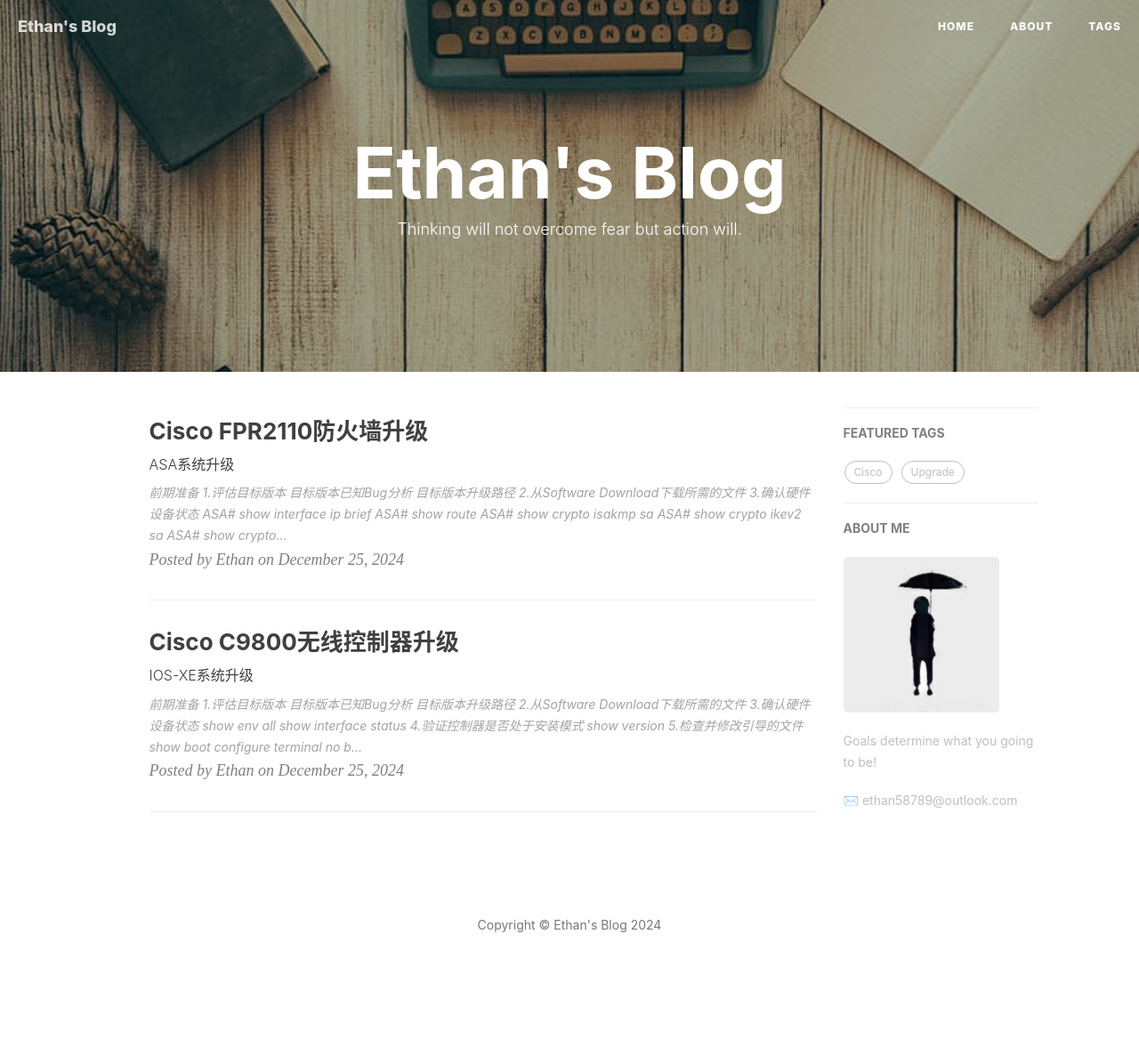
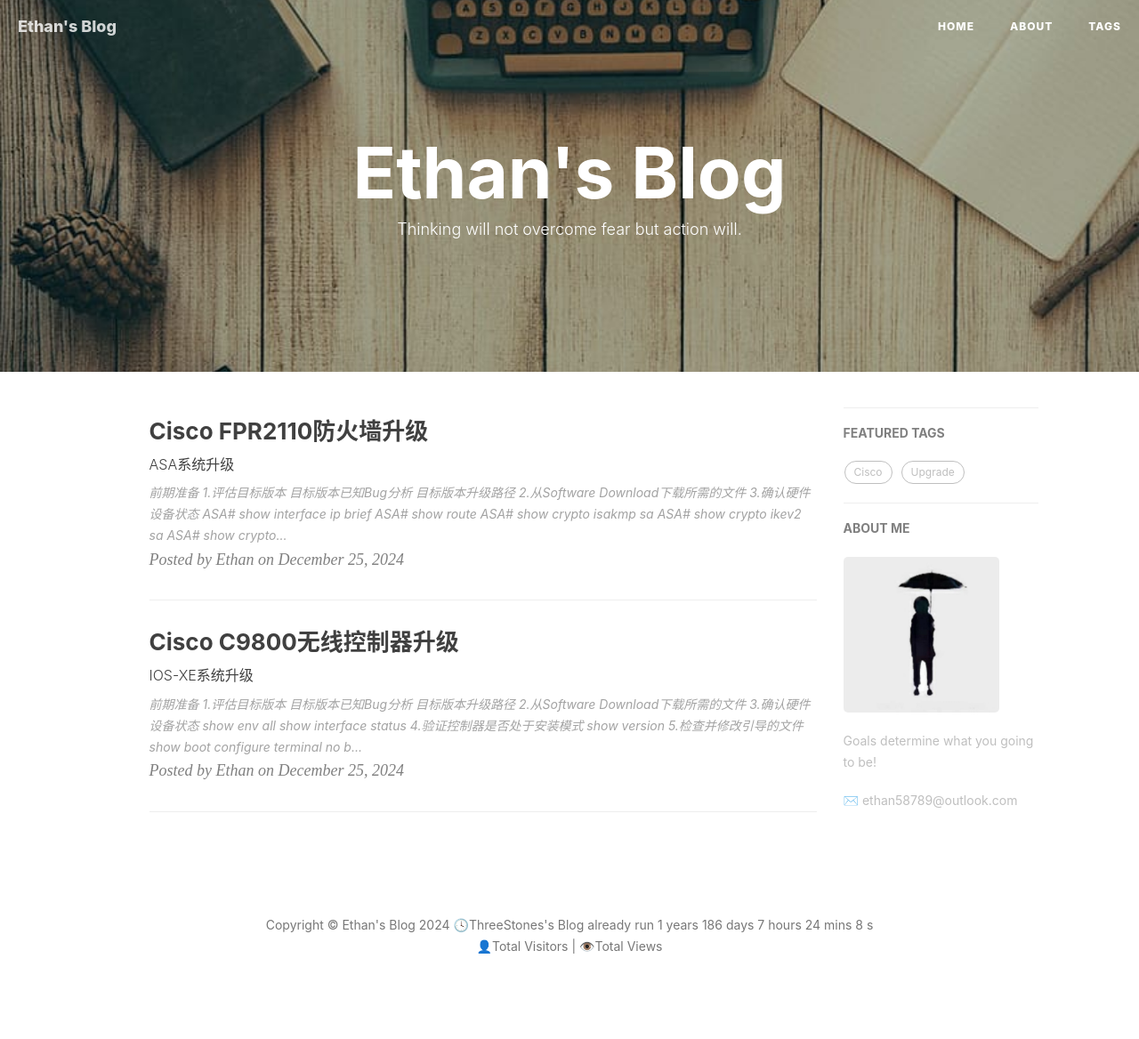
Before and after one commit to Ethan58789/Ethan58789.github.io, a Jekyll site: the page built from index.html, in a window 1280 px wide. Shown: the whole page at 89% size. Built offline with Jekyll 4.4.1, drawn with Linux system fonts in a browser that asks for light colours; nearby versions of some CDN libraries; the list of posts is cut into pages by our own code; comment, search, counter and statistics services are not loaded; before the commit the page ends 1144 px from its top, so only the background shows below that; part of the change alters nothing that is shown.

Commit message:
Initial commit

```diff
--- a/_includes/footer.html
+++ b/_includes/footer.html
@@ -92,6 +92,42 @@
                 </ul>
                 <p class="copyright text-muted">
                     Copyright &copy; {{ site.title }} {{ site.time | date: '%Y' }}
+                    <script async src="//busuanzi.ibruce.info/busuanzi/2.3/busuanzi.pure.mini.js"></script>
+                    <span id="sitetime"></span> <!--显示建站时间的地方放置此代码 可以加上其他代HTML代码加粗颜色等-->
+                    <script language=javascript>
+                    function siteTime(){
+                        window.setTimeout("siteTime()", 1000);
+                        var seconds = 1000;
+                        var minutes = seconds * 60;
+                        var hours = minutes * 60;
+                        var days = hours * 24;
+                        var years = days * 365;
+                        var today = new Date();
+                        var todayYear = today.getFullYear();
+                        var todayMonth = today.getMonth()+1;
+                        var todayDate = today.getDate();
+                        var todayHour = today.getHours();
+                        var todayMinute = today.getMinutes();
+                        var todaySecond = today.getSeconds();
+                        var t1 = Date.UTC(2023,6,24,20,00,00);  //此处填写建站时间 依次为 年,月,日,时,分,秒注意格式 半角,
+                        var t2 = Date.UTC(todayYear,todayMonth,todayDate,todayHour,todayMinute,todaySecond);
+                        var diff = t2-t1;
+                        var diffYears = Math.floor(diff/years);
+                        var diffDays = Math.floor((diff/days)-diffYears*365);
+                        var diffHours = Math.floor((diff-(diffYears*365+diffDays)*days)/hours);
+                        var diffMinutes = Math.floor((diff-(diffYears*365+diffDays)*days-diffHours*hours)/minutes);
+                        var diffSeconds = Math.floor((diff-(diffYears*365+diffDays)*days-diffHours*hours-diffMinutes*minutes)/seconds);
+                        document.getElementById("sitetime").innerHTML="🕓ThreeStones's Blog already run "+diffYears+" years "+diffDays+" days "+diffHours+" hours "+diffMinutes+" mins "+diffSeconds+" s";
+                        }
+                        siteTime();
+                    </script>
+                    <br />
+                    <span id="busuanzi_container_site_uv">
+                    👤Total Visitors <span id="busuanzi_value_site_uv"></span> |
+                    </span>
+                    <span id="busuanzi_container_site_pv">
+                    👁️Total Views <span id="busuanzi_value_site_pv"></span>
+                    </span>
                 </p>
             </div>
         </div>
```
